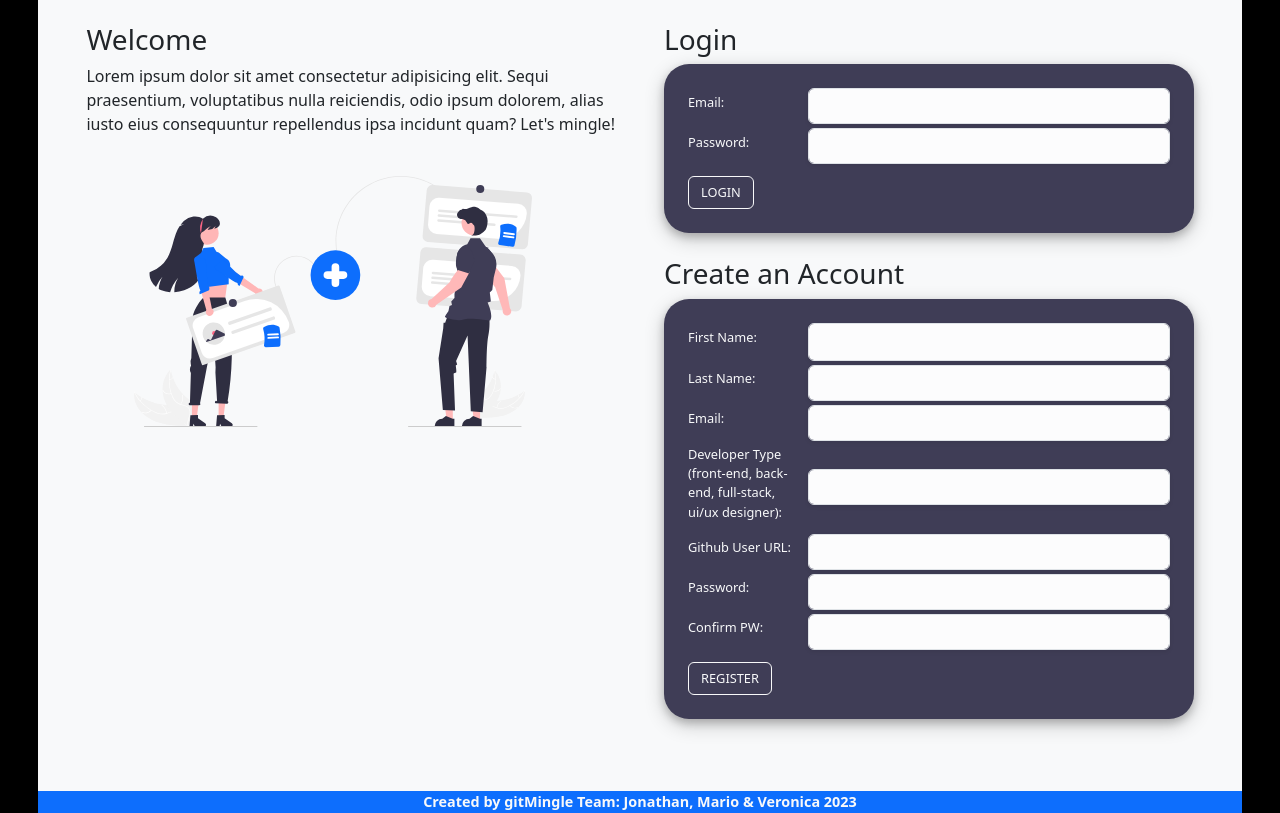
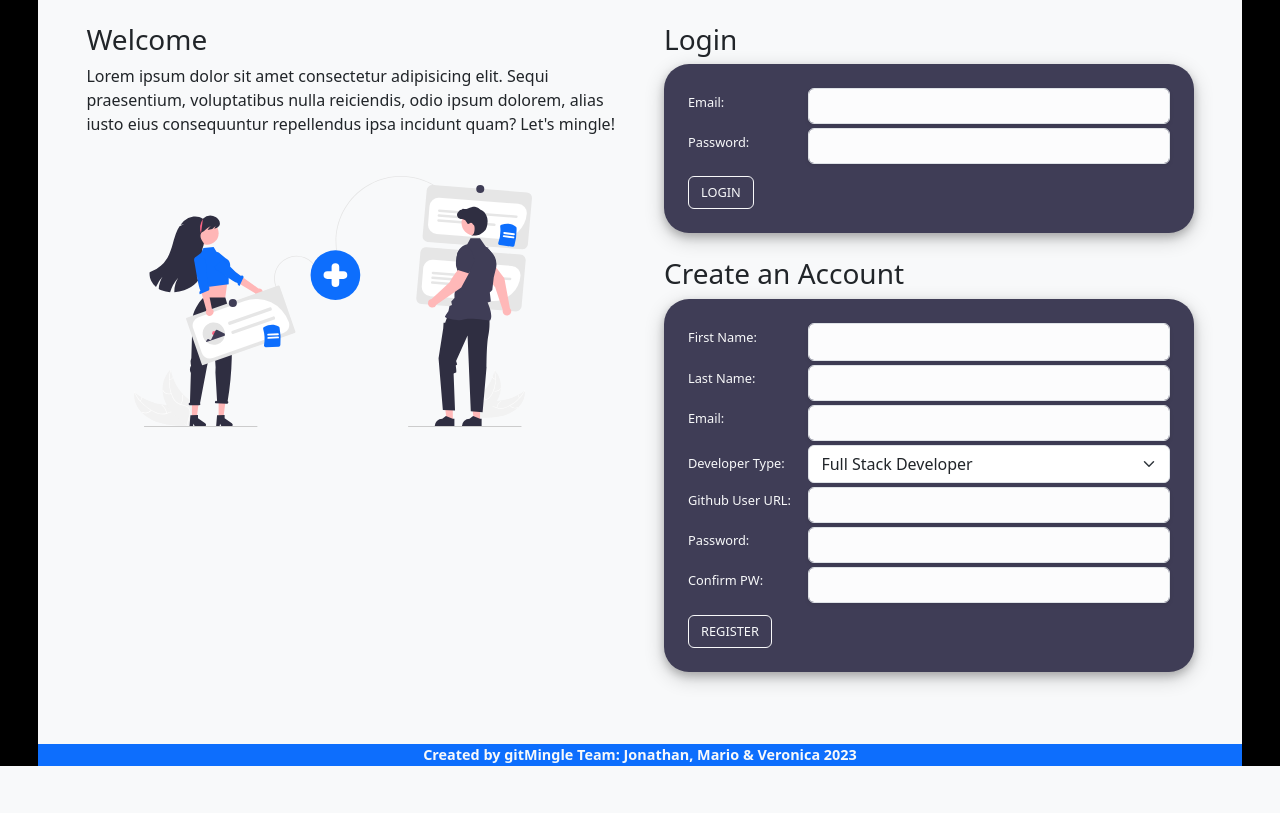
Before and after one commit to netjc/gitMingle_vam, a Flask app: page / in a window 1280 px wide. Shown: the part 243-1056 px from the top of the page. After the commit the page ends 1009 px from the top, so only its background shows below. Run offline with Flask 3, Linux system fonts and the light colour scheme; some web fonts are replaced; grey boxes are pictures that could not be loaded.

Commit message:
added drop down for user reg dev type

```diff
--- a/flask_app/templates/dashboard.html
+++ b/flask_app/templates/dashboard.html
@@ -153,7 +153,7 @@
                     </thead>
                     <tbody>
                         {% for user in all_users %}
-                            {% if user.position_title == "UI/UX Designers" %}
+                            {% if user.position_title == "UI/UX Designer" %}
                             <tr>
                                 <td><a href="/users/profile/{{user.id}}">+</a>{{user.f_name}} {{user.l_name}}</td>
                             </tr>
--- a/flask_app/templates/index.html
+++ b/flask_app/templates/index.html
@@ -119,8 +119,13 @@
                     </div>
 
                     <div class="w-100 d-flex pb-1 align-items-center">
-                        <label class="w-25 form-label" for='position_title'>Developer Type (front-end, back-end, full-stack, ui/ux designer):</label>
-                        <input class="w-75 form-control bg-light-subtle text-primary pt-1 px-1 border-1 shadow-sm" type='text' style="font-size: 1em; font-weight: bold;" name='position_title'>
+                        <label class="w-25" for="cars">Developer Type:</label>
+                        <select class="form-select w-75" id="position_title" name="position_title">
+                            <option value="Full Stack Developer">Full Stack Developer</option>
+                            <option value="Back-end Developer">Back-end Developer</option>
+                            <option value="Front-end Developer">Front-end Developer</option>
+                            <option value="UI/UX Designer">UI/UX Designer</option>
+                        </select>
                     </div>
 
                     <div class="w-100 d-flex pb-1 align-items-center">
```
